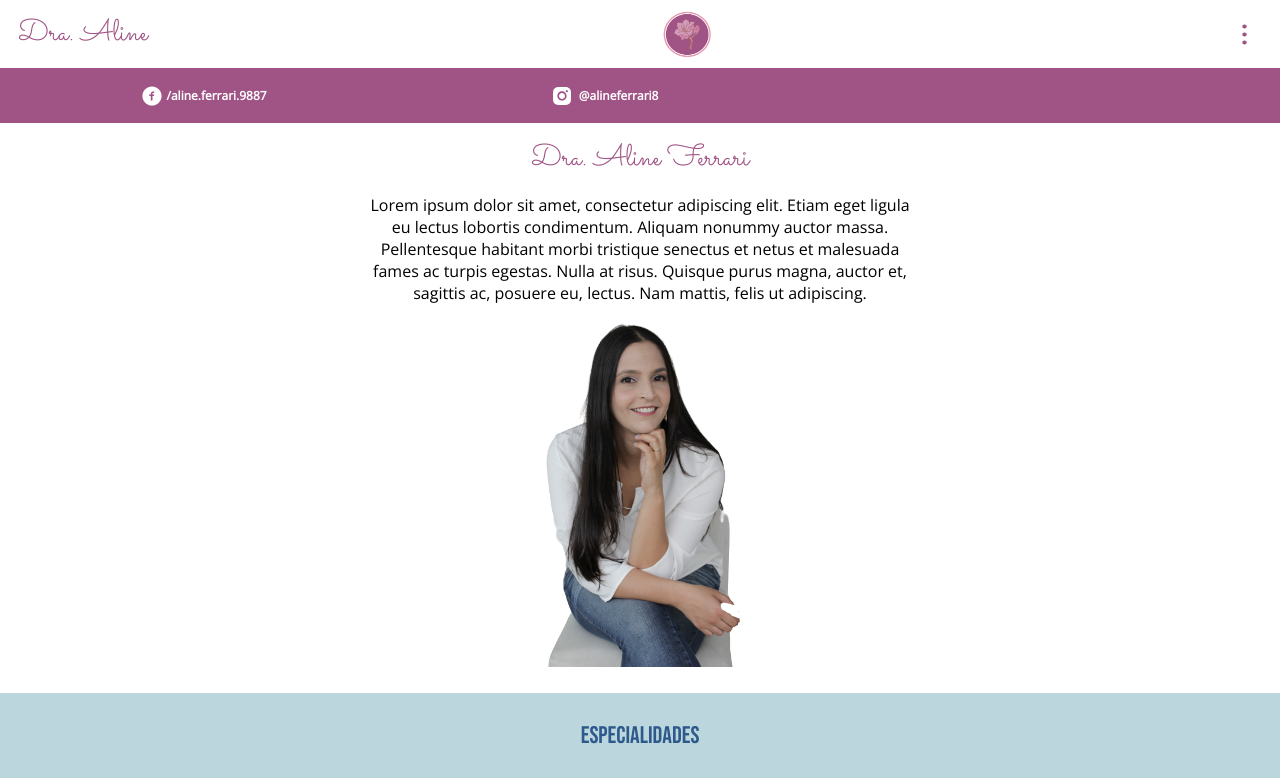
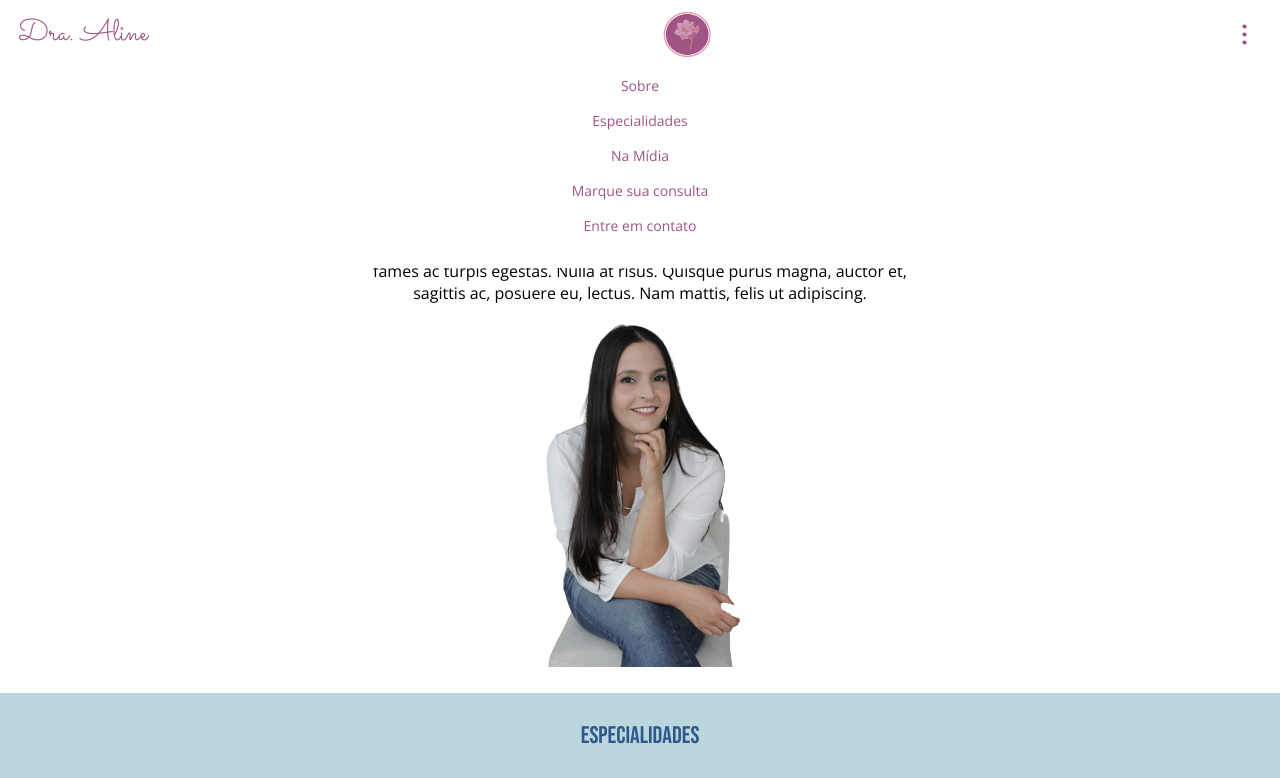
Before and after one commit to daniferrari/aline-ferrari, a React (Create React App) app: page / in a window 1280 px wide. Shown: the top 778 px of the page. Built offline with nearby package versions, Linux system fonts and the light colour scheme.

Commit message:
Adicionando menu

```diff
--- a/src/components/menu/Menu.tsx
+++ b/src/components/menu/Menu.tsx
@@ -4,14 +4,43 @@ import './menu.scss';
 import logo from '../../assets/images/logo.png';
 import sanduiche from '../../assets/icons/menu.svg';
 
-function Menu() {
-  return (
-    <div className="Menu">
-      <h1>Dra. Aline</h1>
-      <img src={logo} alt="Logo" />
-      <img className="sanduiche" src={sanduiche} alt="Icone do menu"/>
-    </div>
-  );
+class Menu extends React.Component<{}, { openMenu: boolean }> {
+
+  constructor (props: any) {
+    super(props)
+    this.state = { openMenu: true };
+
+    this.click = this.click.bind(this);
+  }
+
+
+  click = () => {
+    this.setState(state => ({
+      openMenu: !state.openMenu
+    }))
+  }
+
+  render () {
+    return (
+      <div className="Menu">
+        <div className="menuHeader">
+          <h1>Dra. Aline</h1>
+          <img src={logo} alt="Logo" />
+          <img onClick={this.click} className="sanduiche" src={sanduiche} alt="Icone do menu"/>
+        </div>
+
+         { this.state.openMenu ? <div className="menuContent">
+           <ul>
+             <li>Sobre</li>
+             <li>Especialidades</li>
+             <li>Na Mídia</li>
+             <li>Marque sua consulta</li>
+             <li>Entre em contato</li>
+           </ul>
+        </div> : null  }
+      </div>
+    )
+  }
 }
 
 export default Menu;
--- a/src/components/menu/menu.scss
+++ b/src/components/menu/menu.scss
@@ -1,8 +1,12 @@
+@import '../../styles/colors';
+
 .Menu {
+
+    > .menuHeader {
         display: flex;
-    height: 68px;
         align-items: center;
         justify-content: space-between;
+        height: 68px;
 
         > h1 {
             font-family: 'Sacramento', cursive;
@@ -26,3 +30,32 @@
             margin-right: 18px;
         }
     }
+
+    > .menuContent {
+        background-color: $cloud;
+        height: 200px;
+        position: fixed;
+        width: 100%;
+
+        ul {
+            font-family: Open Sans;
+            font-size: 14px;
+            font-style: normal;
+            font-weight: 400;
+            line-height: 19px;
+            text-align: center;
+
+            li {
+                padding: 8px 0;
+                color: $female-dark;
+                list-style-type: none;
+                width: max-content;
+                margin: 0 auto;
+            }
+
+            li:hover {
+                border-bottom: 1px solid $female-dark;
+            }
+        }
+    }
+}
```
Lines whose indentation alone changed are shown as unchanged.
